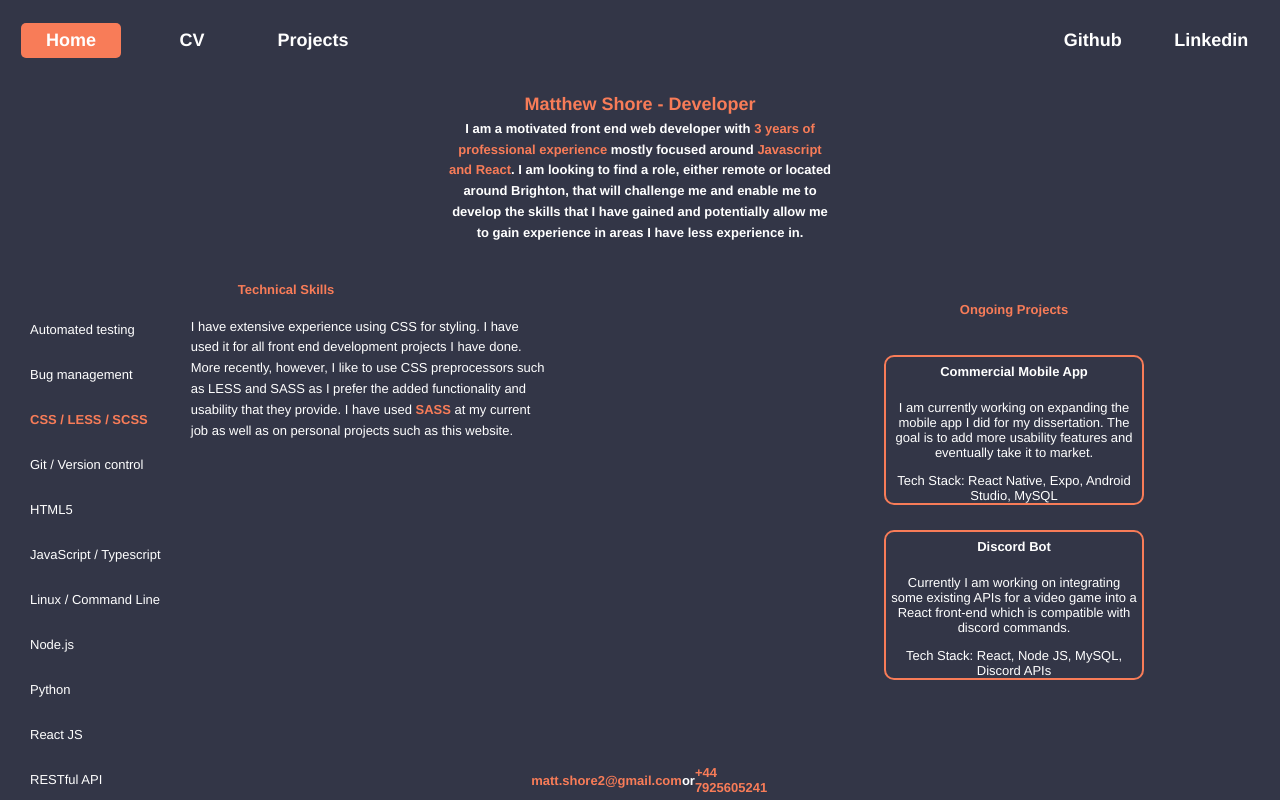
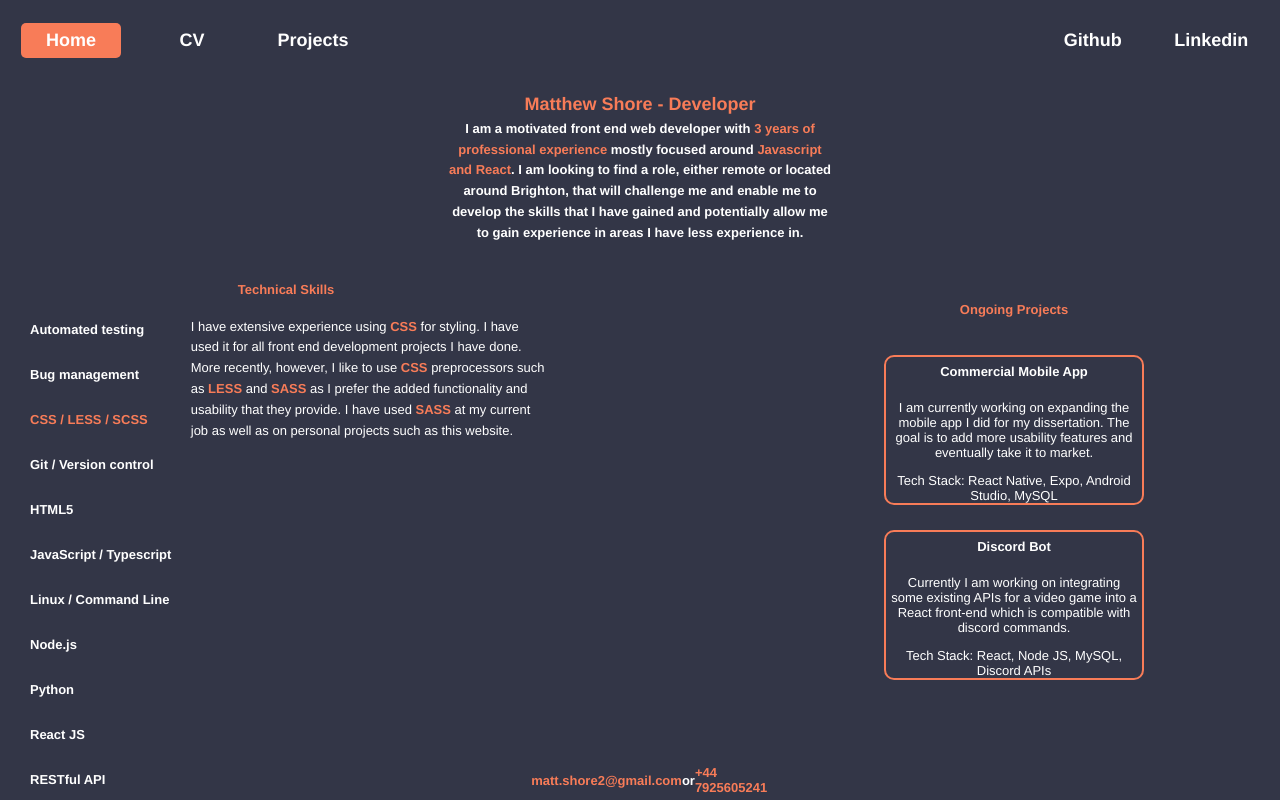
Before and after one commit to MatthewShoreWeb/my-website, a React (Create React App) app: page / in a window 1280 px wide. Both pictures are taken after a click on the element "CSS / LESS / SCSS". Built offline with nearby package versions, Linux system fonts and the light colour scheme.

Commit message:
UI improvements.

```diff
--- a/src/Components/Pages/HomePage.js
+++ b/src/Components/Pages/HomePage.js
@@ -17,7 +17,8 @@ export default function HomePage() {
         bug: <><div className='paragraph'>I have experience using and managing bug management software as part of a large team and for my own projects. Whilst on placement, I used <span className='bold'>Fogbugz</span> to recieve cases raised
             by the companies support team. Sometimes I would send these cases back with my own feedback or raise my own cases when a new bug was identified. More recently, at my role at iCode,
             I am using <span className='bold'>Jira</span> to manage tasks and bugs alongside the backend developer. This has been an essential part of the softwares development as it allows for a much more efficient delivery.</div></>,
-        styling: <><div className='paragraph'>I have extensive experience using CSS for styling. I have used it for all front end development projects I have done. More recently, however, I like to use CSS preprocessors such as LESS and SASS
+        styling: <><div className='paragraph'>I have extensive experience using <span className='bold'>CSS</span> for styling. I have used it for all front end development projects I have done. More recently, however,
+            I like to use <span className='bold'>CSS</span> preprocessors such as <span className='bold'>LESS</span> and <span className='bold'>SASS </span>
             as I prefer the added functionality and usability that they provide. I have used <span className='bold'>SASS</span> at my current job as well as on personal projects such as this website.</div></>,
         git: `I have extensive experience using GIT both as part of a large team and for independent projects. Whilst I was on placement,
         the company used GIT for all of its version control. I had to ensure that my pull requests conformed to the companies standards.
--- a/src/Components/Pages/pages.scss
+++ b/src/Components/Pages/pages.scss
@@ -106,10 +106,10 @@
                         margin-bottom: 5px;
                         height: 40px;
                         overflow: hidden;
+                        font-weight: bold;
 
                         &:hover {
                             color: #f87c58;
-                            font-weight: bold;
                         }
                     }
                 }
```
